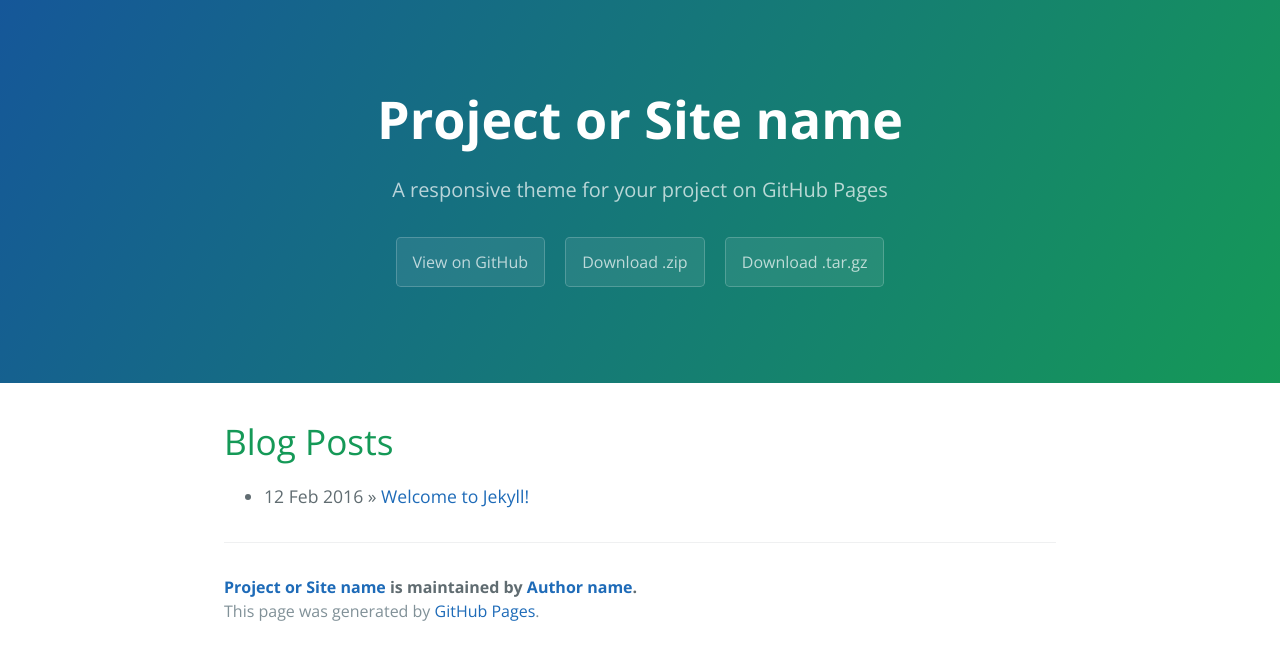
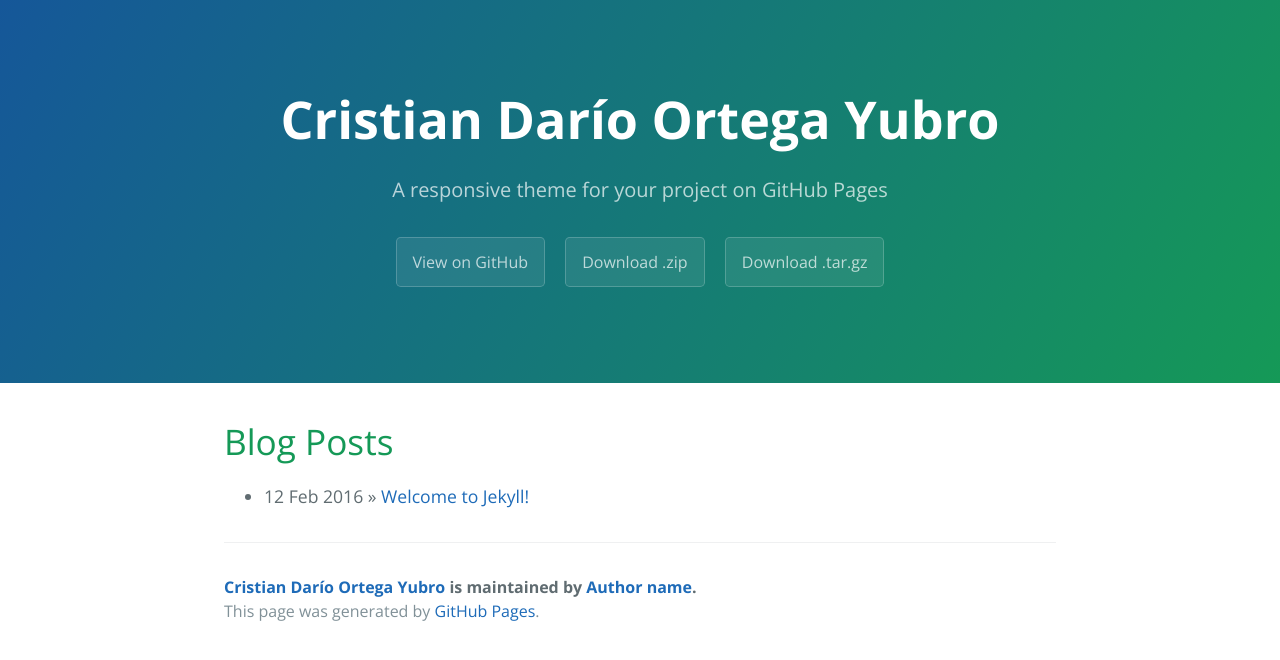
Before and after one commit to cristiandarioortegayubro/portfolio, a Jekyll site: the page built from index.html, in a window 1280 px wide. Shown: the top 660 px of the page. Built offline with Jekyll 4.4.1, drawn with Linux system fonts in a browser that asks for light colours; the list of posts is cut into pages by our own code.

Commit message:
Update _config.yml

```diff
--- a/_config.yml
+++ b/_config.yml
@@ -1,5 +1,5 @@
 # Setup
-title:        Project or Site name
+title:        Cristian Darío Ortega Yubro
 tagline:      A responsive theme for your project on GitHub Pages
 baseurl:      ""
 paginate:     1
@@ -8,7 +8,7 @@ locale:       "en"
 # About/contact
 author:
   name:       Author name
-  url:        http://yourhomepage.com
+  url:        https://cristiandarioortegayubro.github.io
 
 # Gems
 gems:
```
